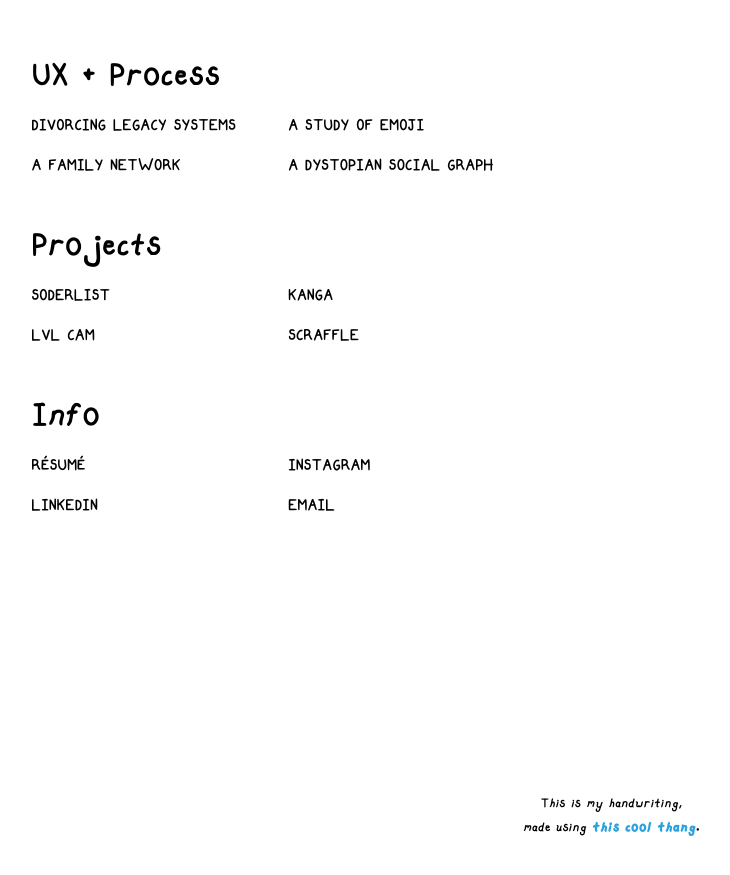
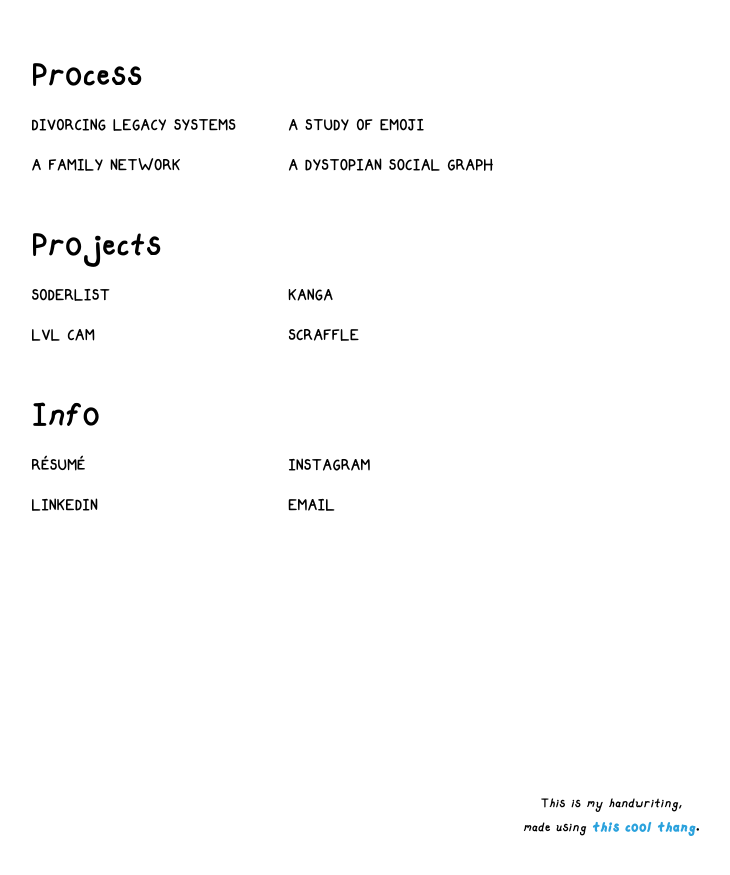
Before and after one commit to barnesy/portfolio, a Jekyll site: the page built from index.md, in a window 1280 px wide. Shown: the top 875 px of the page, without its empty margins (29-759 px from the left). Built offline with Jekyll 4.4.1, drawn with Linux system fonts in a browser that asks for light colours.

Commit message:
Updates URL schema

```diff
--- a/_config.yml
+++ b/_config.yml
@@ -21,6 +21,7 @@ baseurl: "" # the subpath of your site, e.g. /blog
 url: "https://barnesy.me" # the base hostname & protocol for your site, e.g. http://example.com
 twitter_username: iambarnesy
 github_username:  barnesy
+permalink: /:categories/:year/:month/:day/:title
 
 # Build settings
 markdown: kramdown
--- a/_posts/2018-08-5-querator.md
+++ b/_posts/2018-08-5-querator.md
@@ -1,7 +1,7 @@
 ---
 layout: post
 title:  "A Dystopian Social Graph"
-category: UX & Process
+category: Process
 color: navy
 ---
 
--- a/_posts/2018-08-6-buzz-msg.md
+++ b/_posts/2018-08-6-buzz-msg.md
@@ -1,7 +1,7 @@
 ---
 layout: post
 title:  "A Study of Emoji"
-category: UX & Process
+category: Process
 ---
 
 > I was brought into a project with a friend to help build a custom emoji application. I played various roles of UX Designer, Researcher, Front-end Developer.
--- a/_posts/2018-08-6-lets-read.md
+++ b/_posts/2018-08-6-lets-read.md
@@ -1,7 +1,7 @@
 ---
 layout: post
 title:  "A Family Network"
-category: UX & Process
+category: Process
 ---
 
 > Building a secure robust network is challenging and fun. Here is some of the visual thinking that went into making [Let's Read](https://letsreadapp.com).
--- a/_posts/2020-07-04-callrail.md
+++ b/_posts/2020-07-04-callrail.md
@@ -1,7 +1,7 @@
 ---
 layout: post
 title:  "Divorcing Legacy Systems"
-category: UX & Process
+category: Process
 color: navy
 ---
 
```
